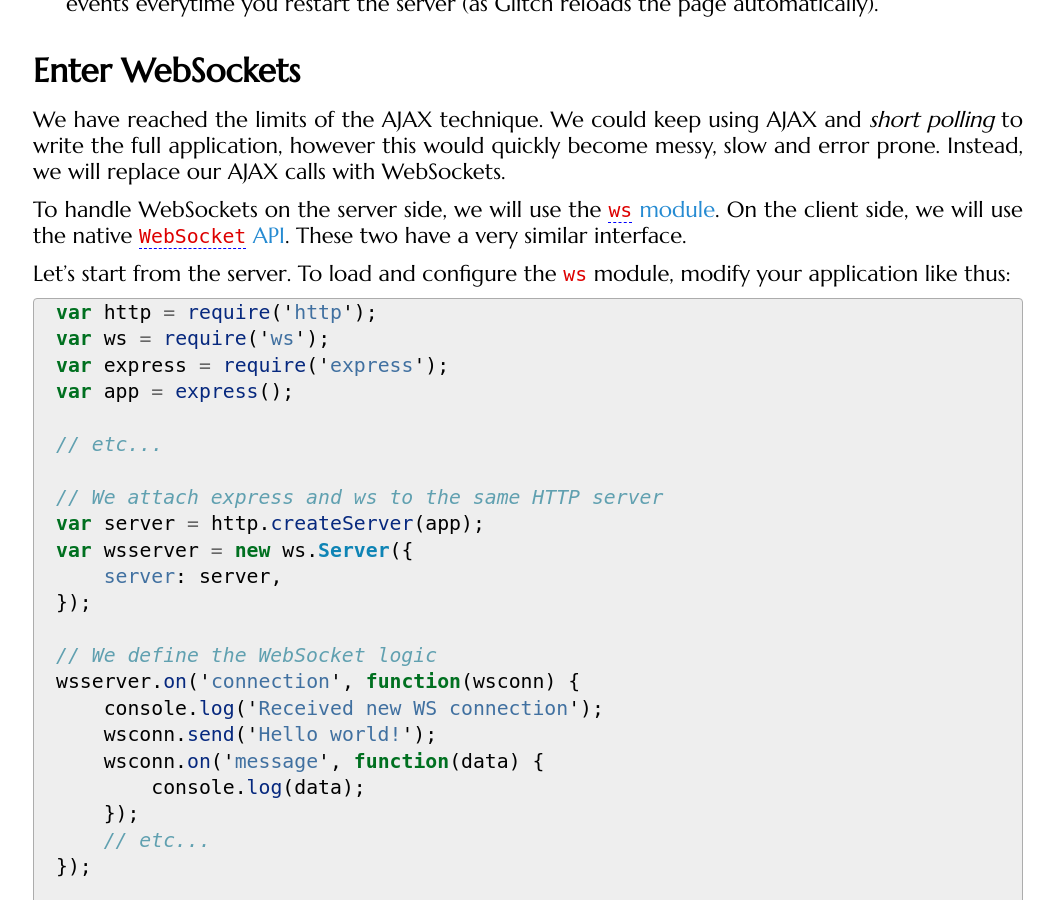
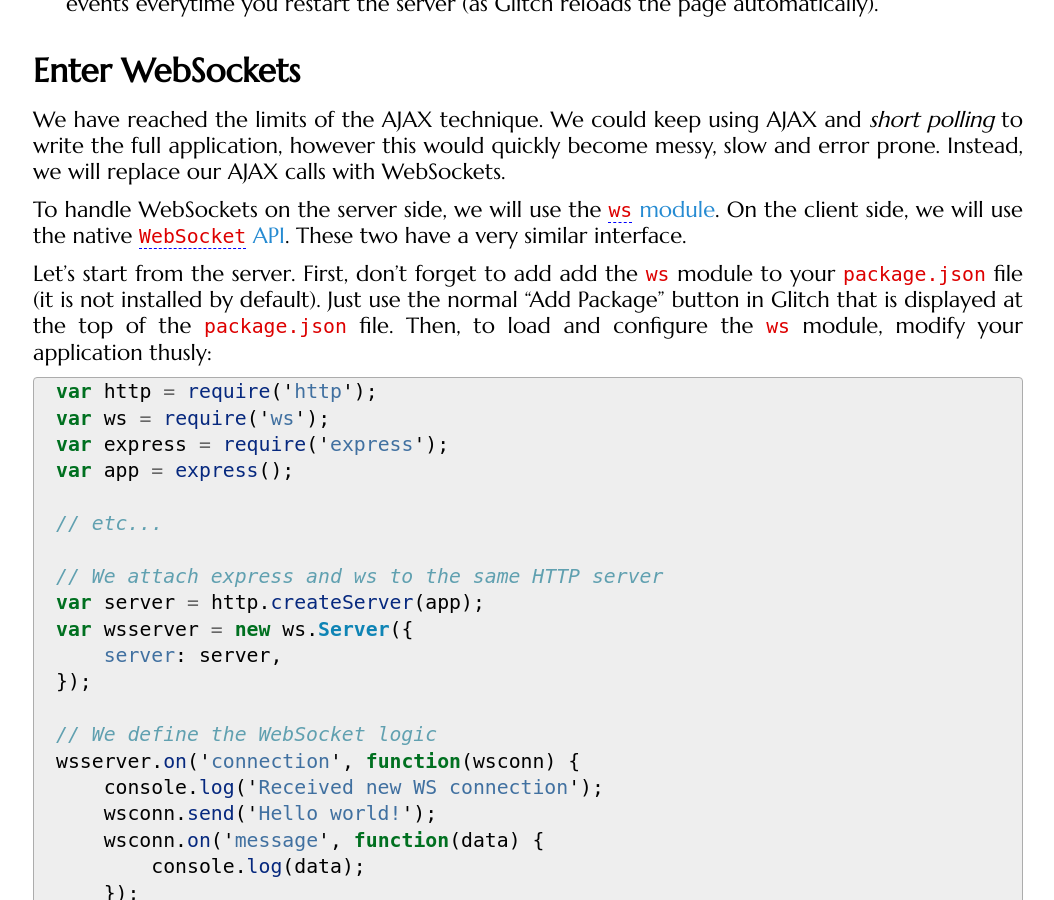
Before and after one commit to defeo/aws, a Jekyll site: the page built from _tutorials/websockets.md, in a window 1280 px wide and 900 px high, scrolled down 4818 px. Shown: the whole window, without its empty margins (112-1166 px from the left). Built offline with Jekyll 4.4.1, drawn with Linux system fonts in a browser that asks for light colours; some web fonts are replaced.

Commit message:
Update websockets.md
Clarify that the `ws` module needs to be added from an npm package.

````diff
--- a/_tutorials/websockets.md
+++ b/_tutorials/websockets.md
@@ -219,8 +219,8 @@ module](https://www.npmjs.com/package/ws). On the client side, we will
 use the native [`WebSocket`
 API](https://developer.mozilla.org/en-US/docs/Web/API/WebSockets_API/Writing_WebSocket_client_applications). These two have a very similar interface.
 
-Let's start from the server. To load and configure the `ws` module,
-modify your application like thus:
+Let's start from the server.  First, don't forget to add add the `ws` module to your `package.json` file (it is not installed by default).  Just use the normal "Add Package" button in Glitch that is displayed at the top of the `package.json` file.  Then, to load and configure the `ws` module,
+modify your application thusly:
 
 ```js
 var http = require('http');
````
